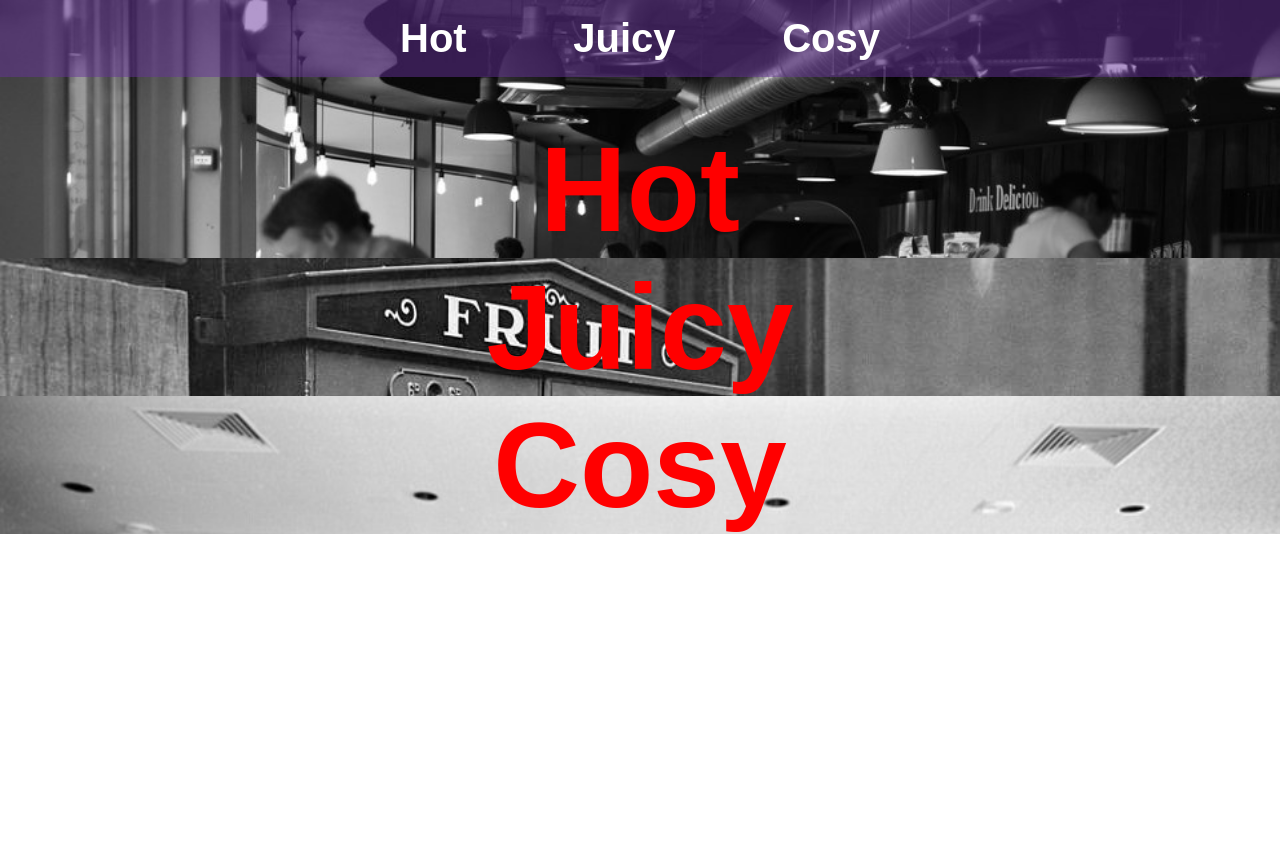
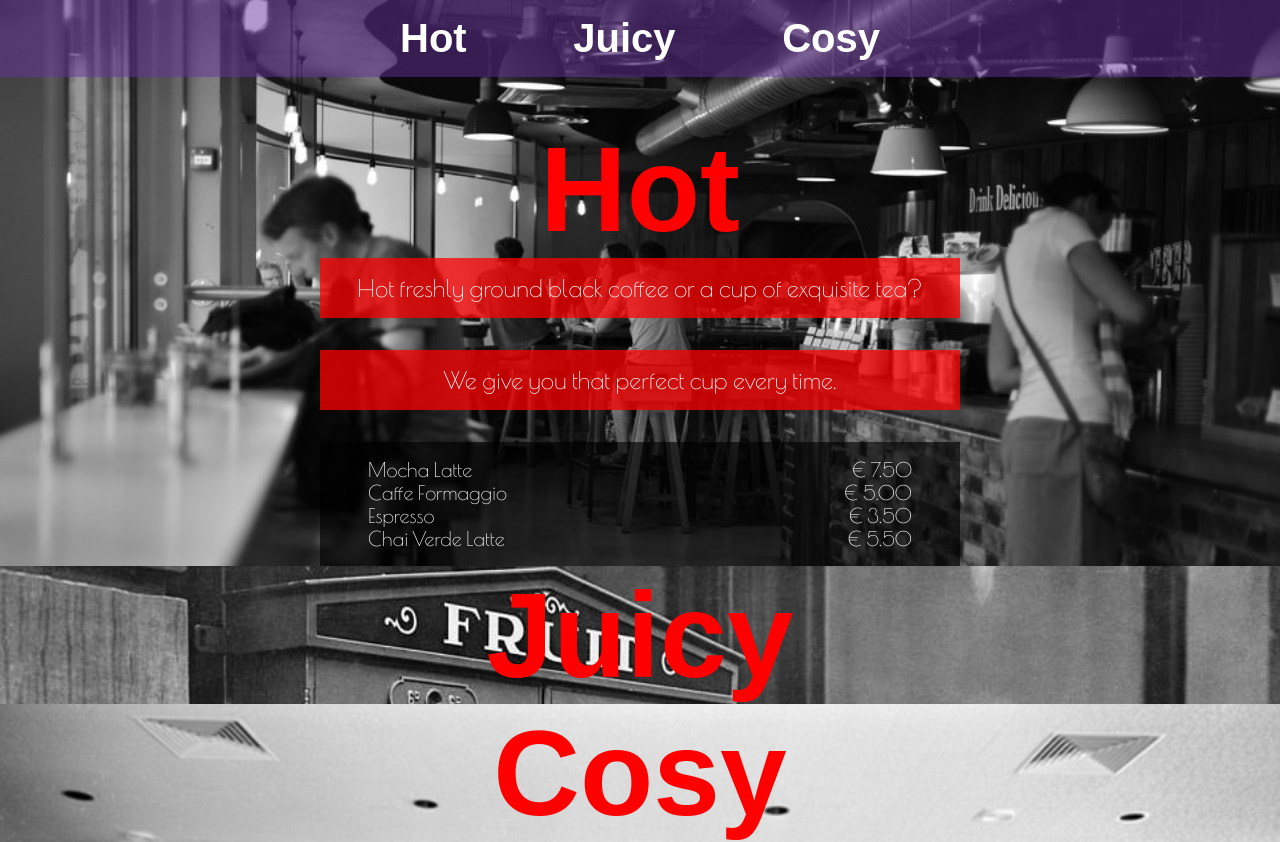
Before and after one commit to marothon/lexicon-caffe-repo, a plain HTML site: page index.html in a window 1280 px wide. Before the commit the page ends 800 px from the top, so only its background shows below. Drawn offline with nearby package versions, Linux system fonts and the light colour scheme; a web font is replaced by a local one.

Commit message:
Add draft of 'hot'-section html and css

```diff
--- a/index.css
+++ b/index.css
@@ -57,13 +57,40 @@ section h2{
     color: white;
     text-align: center;
     width: 50%;
-    margin: auto;
+    margin: auto auto 2rem auto;
+    box-sizing: border-box;
+}
+
+section h2:first-of-type{
+
 }
 
 main section{
     background-repeat: no-repeat;
     background-size: cover;
 }
+
+section .price-menu{
+    width: 50%;
+    color: white;
+    background-color: rgba(0, 0, 0, 0.637);
+    font-family: "Poiret One", sans-serif;
+    padding: 1rem 3rem 1rem 3rem;
+    margin: auto;
+    box-sizing: border-box;
+}
+
+.price-menu .price-item{
+    display: flex;
+    justify-content: space-between;
+}
+
+.price-item p{
+    font-size: 1.25rem;
+    padding: 0;
+    margin: 0;
+}
+
 
 .hot{
     background-image: url("./assets/hot.jpg");
--- a/index.html
+++ b/index.html
@@ -23,6 +23,26 @@
     <main>
       <section id="hot" class="hot">
         <h1>Hot</h1>
+        <h2>Hot freshly ground black coffee or a cup of exquisite tea?</h2>
+        <h2>We give you that perfect cup every time.</h2>
+        <div class="price-menu">
+          <div class="price-item">
+            <p>Mocha Latte</p>
+            <p>€ 7.50</p>
+          </div>
+          <div class="price-item">
+            <p>Caffe Formaggio</p>
+            <p>€ 5.00</p>
+          </div>
+          <div class="price-item">
+            <p>Espresso</p>
+            <p>€ 3.50</p>
+          </div>
+          <div class="price-item">
+            <p>Chai Verde Latte</p>
+            <p>€ 5.50</p>
+          </div>
+        </div>
       </section>
       <section id="juicy" class="juicy">
         <h1>Juicy</h1>
```
